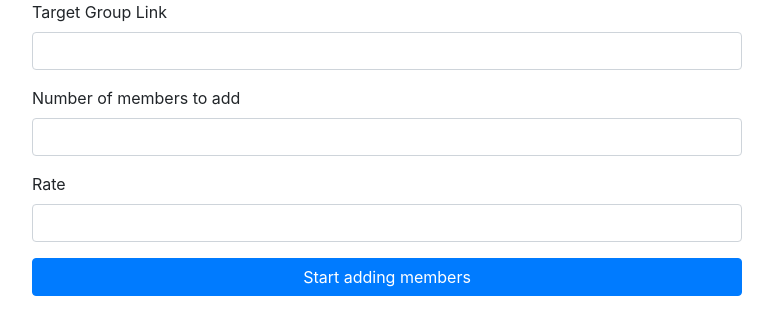
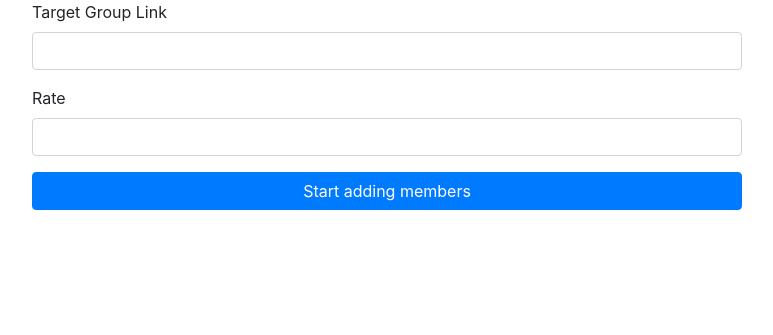
Before and after one commit to MohsenZarein/Telegram-Robot, a Django app: page /bot/add-members-to-target-groups in a window 1280 px wide. Shown: the part 69-404 px from the top of the page, without its empty margins (238-1011 px from the left). Run offline with Django 3.2, Linux system fonts and the light colour scheme; some libraries are stand-ins or nearby versions.

Commit message:
fixed messages

```diff
--- a/bot/views.py
+++ b/bot/views.py
@@ -12,7 +12,7 @@ from .models import Members
 
 from telethon import TelegramClient
 from telethon.tl.functions.messages import GetDialogsRequest , CheckChatInviteRequest , ImportChatInviteRequest , AddChatUserRequest
-from telethon.tl.types import InputPeerEmpty , InputPeerChannel , InputPeerUser ,UserStatusLastMonth , UserStatusLastWeek , ChannelParticipantsSearch , InputUser
+from telethon.tl.types import InputPeerEmpty , InputPeerChannel  ,UserStatusLastMonth , UserStatusLastWeek , ChannelParticipantsSearch , InputUser,InputPeerChat
 from telethon.tl.functions.channels import InviteToChannelRequest , JoinChannelRequest , GetParticipantsRequest , GetFullChannelRequest
 from telethon.errors import PeerFloodError , UserPrivacyRestrictedError , ChatAdminRequiredError , FloodWaitError ,ChannelPrivateError
 
@@ -20,12 +20,11 @@ import threading
 from time import sleep
 import datetime
 import logging
-import json
 import os
 import socks
-import csv
 import sys
 import random
+
 
 
 """ Logging Configuration """
@@ -190,9 +189,8 @@ def Add_Members(request):
     if request.method == 'POST':
 
         group = request.POST['target_group_link']
-        number_of_members = int(request.POST['number_of_members'])
         rate = int(request.POST['rate'])
-        rate = rate + 10
+        rate = rate + 5
 
 
         try:
@@ -248,7 +246,7 @@ def Add_Members_To_Target_Groups(worker , group , members_list):
             try:
                 client(ImportChatInviteRequest(group.split('/')[-1]))
                 logger.info('Joined source chat')
-                sleep(random.randrange(120,200))
+                sleep(random.randrange(300,350))
                 group_entity = client.get_entity(group)
                 chat_status = "private"
                 sleep(random.randrange(120,200))
@@ -259,11 +257,10 @@ def Add_Members_To_Target_Groups(worker , group , members_list):
                 client.disconnect()
                 return
 
-        if chat_status == "public" :
-            target = InputPeerChannel(
-                                    int(group_entity.id),
-                                    int(group_entity.access_hash)
-            )
+        target = InputPeerChannel(
+                                int(group_entity.id),
+                                int(group_entity.access_hash)
+        )
 
         for member in members_list:
 
@@ -307,8 +304,9 @@ def Add_Members_To_Target_Groups(worker , group , members_list):
                         user_id=int(member.member_id),
                         access_hash=int(member.member_access_hash)
                     )
+                    chat_target = InputPeerChat(int(group_entity.chat_id))
                     client(AddChatUserRequest(
-                                              int(group_entity.id),
+                                              chat_target,
                                               user_ready_to_add,
                                               fwd_limit=100
                     ))
--- a/templates/bot/add-members.html
+++ b/templates/bot/add-members.html
@@ -9,10 +9,6 @@
                 <div class=" form-group">
                     <label for="target_group_link">Target Group Link</label>
                     <input type="text" name="target_group_link" class=" form-control" required>
-                </div>
-                <div class=" form-group">
-                    <label for="number_of_members">Number of members to add</label>
-                    <input type="number" name="number_of_members" class=" form-control" required>
                 </div>
                 <div class=" form-group">
                     <label for="rate">Rate</label>
```
